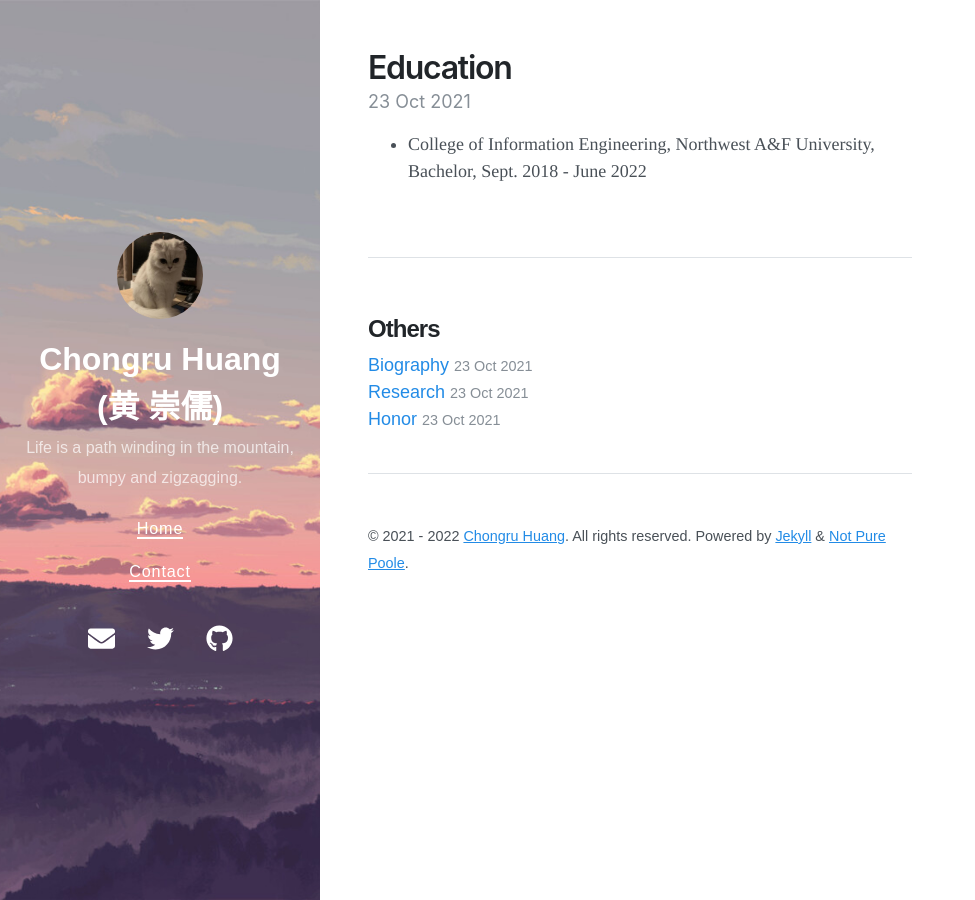
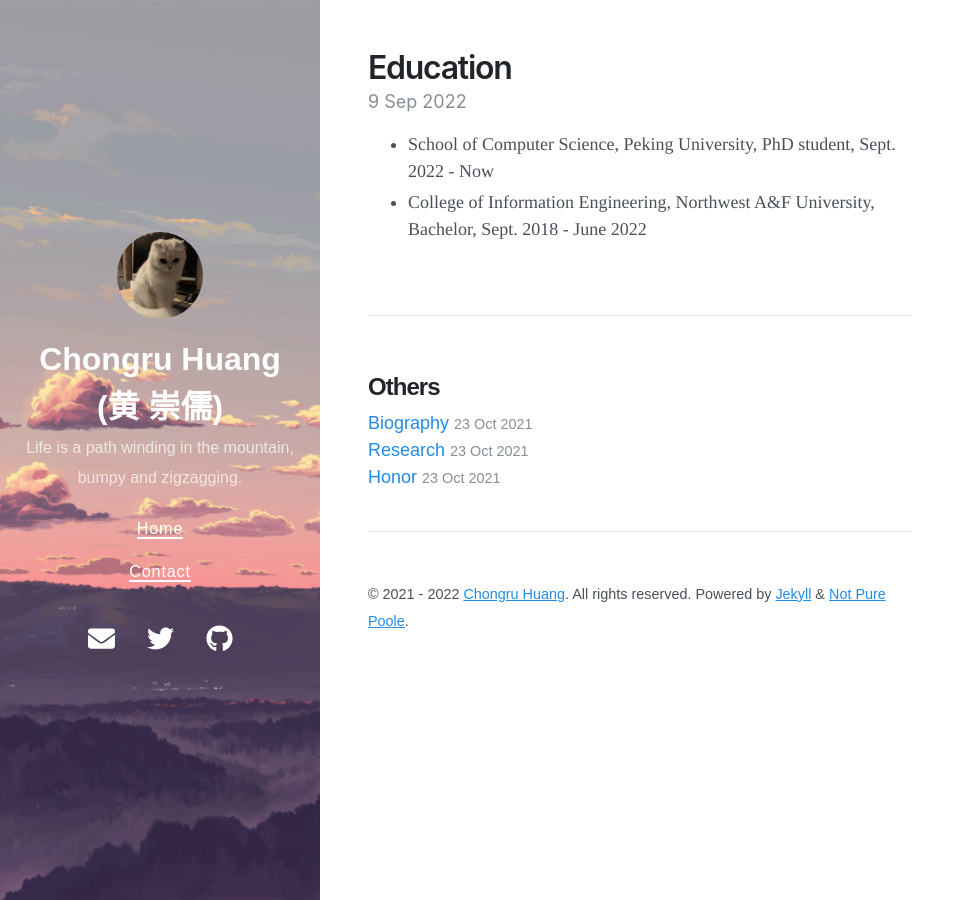
Before and after one commit to Chung-ju/Chung-ju.github.io, a Jekyll site: the page built from _posts/2021-10-23-3-education.md, in a window 1280 px wide. Shown: the whole page, without its empty margins (0-975 px from the left). Built offline with Jekyll 4.4.1, drawn with Linux system fonts in a browser that asks for light colours; nearby versions of some CDN libraries.

Commit message:
Update 2021-10-23-3-education.md

```diff
--- a/_posts/2021-10-23-3-education.md
+++ b/_posts/2021-10-23-3-education.md
@@ -1,6 +1,7 @@
 ---
 layout: post
 title: Education
-date: 2021-10-23 19:00 +0800
+date: 2022-9-9 14:57
 ---
++ School of Computer Science, Peking University, PhD student, Sept. 2022 - Now
 + College of Information Engineering, Northwest A&F University, Bachelor, Sept. 2018 - June 2022
```
